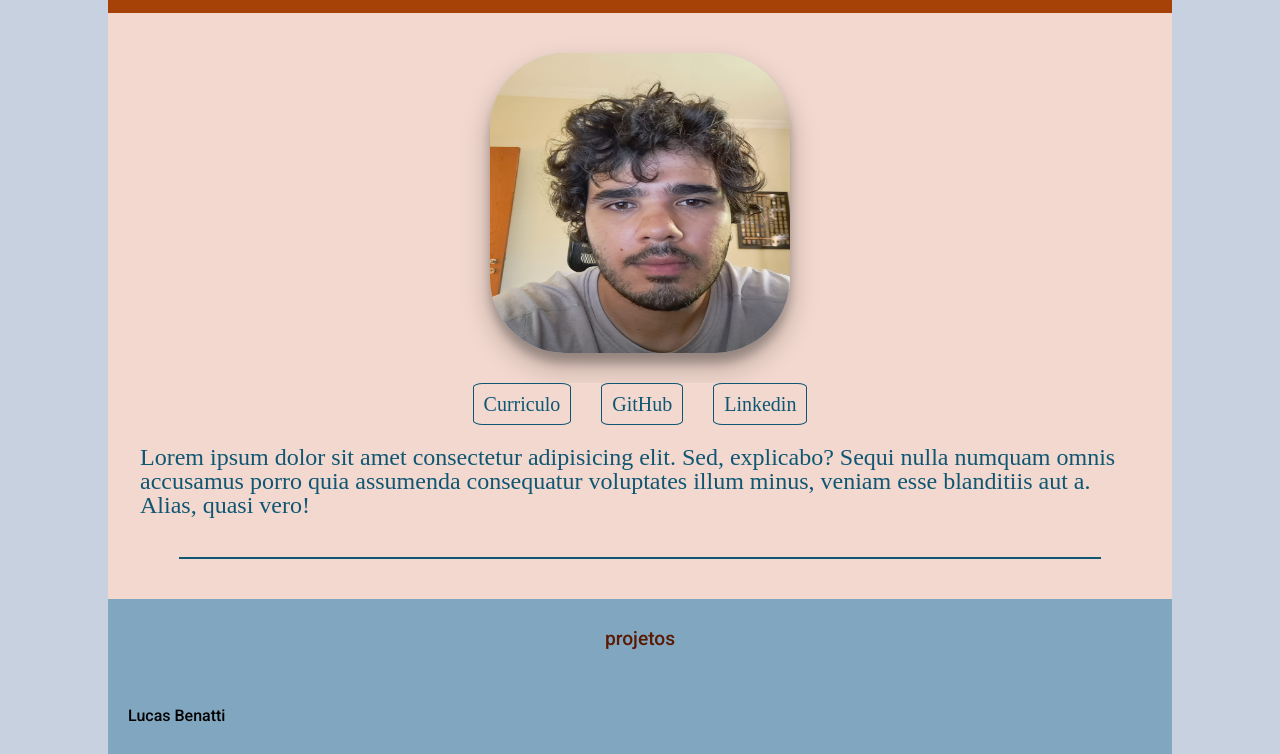
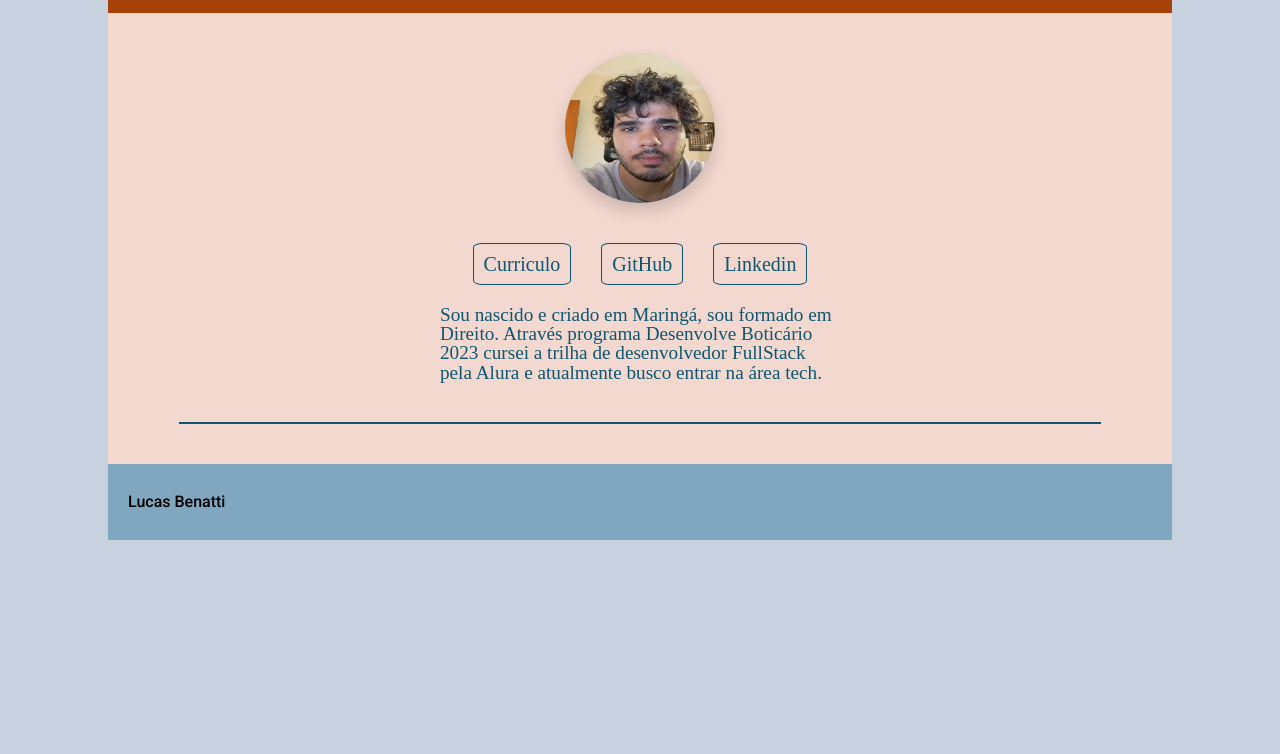
Before and after one commit to BatBenatti/projeto-portfolio, a plain HTML site: page index.html in a window 1280 px wide. Shown: the part 87-841 px from the top of the page. After the commit the page ends 800 px from the top, so only its background shows below. Drawn offline with nearby package versions, Linux system fonts and the light colour scheme.

Commit message:
Mudando formatação da foto e adicionando efeito

```diff
--- a/index.html
+++ b/index.html
@@ -6,6 +6,10 @@
     <meta name="viewport" content="width=device-width, initial-scale=1.0" />
     <link rel="stylesheet" href="style.css" />
     <link rel="stylesheet" href="reset.css" />
+    <link
+      href="https://unpkg.com/boxicons@2.1.4/css/boxicons.min.css"
+      rel="stylesheet"
+    />
 
     <title>Portfolio Lucas Benatti</title>
   </head>
@@ -29,16 +33,13 @@
       </div>
       <section class="minha-descricao">
         <p>
-          Lorem ipsum dolor sit amet consectetur adipisicing elit. Sed,
-          explicabo? Sequi nulla numquam omnis accusamus porro quia assumenda
-          consequatur voluptates illum minus, veniam esse blanditiis aut a.
-          Alias, quasi vero!
+          Sou nascido e criado em Maringá, sou formado em Direito. Através
+          programa Desenvolve Boticário 2023 cursei a trilha de desenvolvedor
+          FullStack pela Alura e atualmente busco entrar na área tech.
         </p>
       </section>
     </main>
-    <section class="projetos">
-      <h1>projetos</h1>
-    </section>
+
     <section class="footer">
       <div>Lucas Benatti</div>
     </section>
--- a/style.css
+++ b/style.css
@@ -12,6 +12,7 @@
   background-color: #c7d1df;
 }
 
+/*NAVBAR*/
 .header {
   max-width: 80%;
   padding: 30px 20px;
@@ -75,6 +76,7 @@
   border: solid 1px;
 }
 
+/*SOBRE MIM*/
 .sobre-mim {
   display: flex;
   flex-direction: column;
@@ -95,12 +97,24 @@
   background: var(--petroleo);
 }
 .minha-foto {
-  width: 300px;
-  border-radius: 25% 25%;
-  height: 300px;
-  box-shadow: rgba(0, 0, 0, 0.25) 0px 14px 28px,
-    rgba(0, 0, 0, 0.22) 0px 10px 10px;
-  margin-bottom: 10px;
+  width: 150px;
+  height: 150px;
+  border-radius: 50%;
+  overflow: hidden;
+  box-shadow: 0 8px 16px rgba(0, 0, 0, 0.16);
+  margin-bottom: 20px;
+  animation: animacao-foto 800ms 200ms backwards;
+}
+@keyframes animacao-foto {
+  0% {
+    transform: scale(0);
+  }
+  80% {
+    transform: scale(1.1);
+  }
+  100% {
+    transform: scale(1);
+  }
 }
 
 .botoes-redes-sociais {
@@ -145,11 +159,12 @@
 .sobre-mim p {
   margin-top: 20px;
   color: var(--petroleo);
-  font-size: 1.5rem;
-  width: 1000px;
+  font-size: 1.2rem;
+  width: 25rem;
   background-color: var(--rosinha);
 }
 
+/* PROJETOS */
 .projetos {
   max-width: 80%;
   padding: 30px 20px;
```
